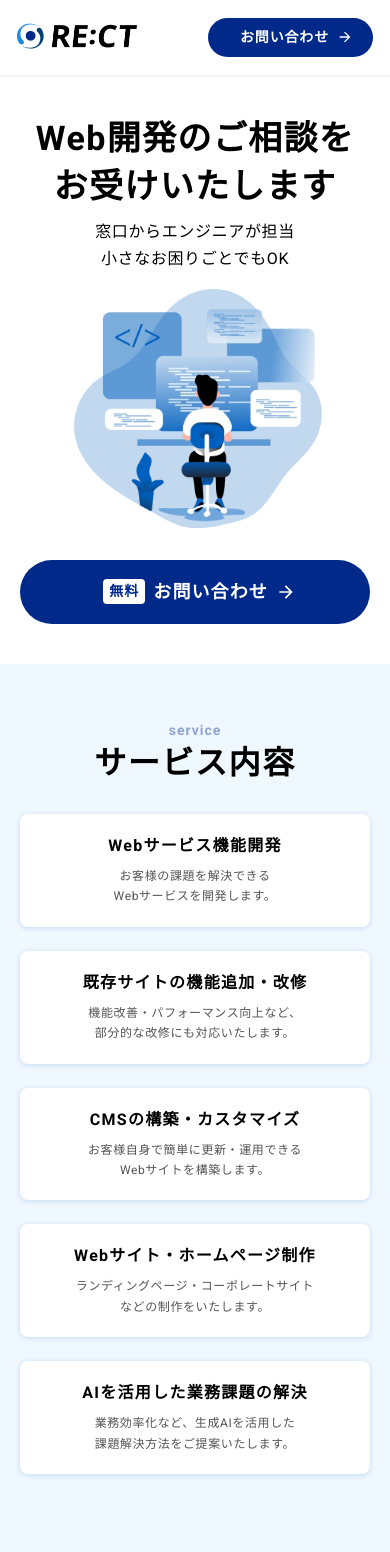
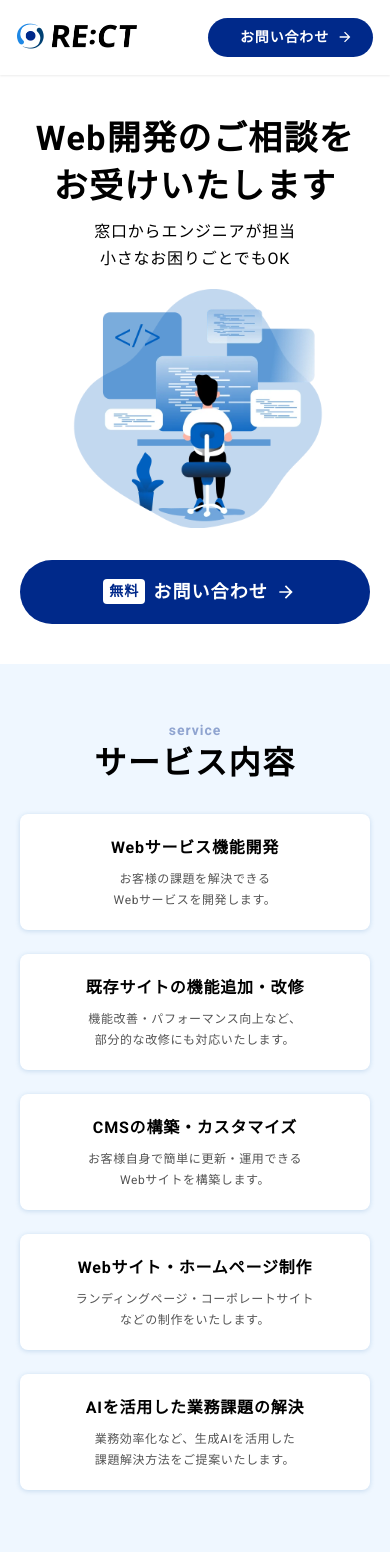
Before and after one commit to yutaroud/rect, a Next.js app: page /demand in a window 390 px wide. Shown: the top 1552 px of the page. Built offline with nearby package versions, Linux system fonts and the light colour scheme.

Commit message:
文字を共通化

```diff
--- a/src/app/demand/Case.tsx
+++ b/src/app/demand/Case.tsx
@@ -1,12 +1,9 @@
 import Heading2 from './components/Heading2'
 import { Box,Typography } from '@mui/material';
-import { sxStyles as commonSxStyles } from './components/Style';
+import { commonSxStyles } from './components/Style';
 
 const sxStyles = {
   headingText: {
-    fontSize: '14px',
-    letterSpacing: '0.05em',
-    lineHeight: '1.7',
     mt: 2,
     width: '100%',
     '@media screen and (max-width:450px)': {
@@ -19,17 +16,6 @@ const sxStyles = {
         }
       }
     }
-  },
-  title: {
-    fontSize: '20px',
-    fontWeight: 'bold',
-    letterSpacing: '0.05em',
-    lineHeight: '1.6',
-  },
-  text: {
-    fontSize: '14px',
-    letterSpacing: '0.05em',
-    lineHeight: '1.7',
   },
   list: {
     listStyle: 'none',
@@ -62,17 +48,11 @@ const sxStyles = {
     gap: 2,
     '& > dt' : {
       color: commonSxStyles.color.grayText,
-      fontSize: '12px',
-      letterSpacing: '0.05em',
-      lineHeight: '1.7',
       minWidth: '66px',
       maxWidth: '66px',
     },
     '& > dd' : {
       color: commonSxStyles.color.grayText,
-      fontSize: '12px',
-      letterSpacing: '0.05em',
-      lineHeight: '1.7',
     },
     '& + &': {
       mt:0.5,
@@ -111,44 +91,44 @@ const Case = () => {
       >
         <Box sx={{minWidth: '22%'}}>
           <Heading2 subText="case" mainText="開発事例" position='right'/>
-          <Typography component="p" sx={sxStyles.headingText}>弊社エンジニアが<br/>実際に対応した業務の<br/>一部をご紹介いたします。</Typography>
+          <Typography component="p" sx={[sxStyles.headingText,commonSxStyles.typography.normalText]}>弊社エンジニアが<br/>実際に対応した業務の<br/>一部をご紹介いたします。</Typography>
         </Box>
         <Box component="ul" sx={sxStyles.list}>
           <Box component="li" sx={sxStyles.listItem}>
-            <Typography component="h3" sx={sxStyles.title}>コーポレートサイトの開発</Typography>
+            <Typography component="h3" sx={commonSxStyles.typography.heading3}>コーポレートサイトの開発</Typography>
             <Box component="ul" sx={sxStyles.listItemText}>
-              <Typography component="li" sx={sxStyles.text}>UI・UXから一貫したシステム開発</Typography>
-              <Typography component="li" sx={sxStyles.text}>要件に合わせた独自プラグインの開発</Typography>
-              <Typography component="li" sx={sxStyles.text}>担当者が簡単に更新できるカスタマイズCMSの実装</Typography>
+              <Typography component="li" sx={commonSxStyles.typography.normalText}>UI・UXから一貫したシステム開発</Typography>
+              <Typography component="li" sx={commonSxStyles.typography.normalText}>要件に合わせた独自プラグインの開発</Typography>
+              <Typography component="li" sx={commonSxStyles.typography.normalText}>担当者が簡単に更新できるカスタマイズCMSの実装</Typography>
             </Box>
             <Box component="dl" sx={sxStyles.tech}>
               <Box sx={sxStyles.techWrap}>
-                <Typography component="dt">技術・言語</Typography>
-                <Typography component="dd">WordPress</Typography>
+                <Typography component="dt" sx={commonSxStyles.typography.smallText}>技術・言語</Typography>
+                <Typography component="dd" sx={commonSxStyles.typography.smallText}>WordPress</Typography>
               </Box>
               <Box sx={sxStyles.techWrap}>
-                <Typography component="dt">開発期間</Typography>
-                <Typography component="dd">1ヶ月</Typography>
+                <Typography component="dt" sx={commonSxStyles.typography.smallText}>開発期間</Typography>
+                <Typography component="dd" sx={commonSxStyles.typography.smallText}>1ヶ月</Typography>
               </Box>
             </Box>
           </Box>
           <Box component="li" sx={sxStyles.listItem}>
-            <Typography component="h3" sx={sxStyles.title}>レガシーシステムのモダン化</Typography>
+            <Typography component="h3" sx={commonSxStyles.typography.heading3}>レガシーシステムのモダン化</Typography>
             <Box component="ul" sx={sxStyles.listItemText}>
-              <Typography component="li" sx={sxStyles.text}>Rails4からRails6(当時の最新版)へのバージョンアップ対応</Typography>
-              <Typography component="li" sx={sxStyles.text}>RSpecを用いたテストの整備</Typography>
-              <Typography component="li" sx={sxStyles.text}>RuboCopの導入/CIでの自動判定</Typography>
-              <Typography component="li" sx={sxStyles.text}>開発環境の構築時間を短縮するためのコンテナ化・EC2からFargateへの移管</Typography>
-              <Typography component="li" sx={sxStyles.text}>Terraformでの本番環境のコード化</Typography>
+              <Typography component="li" sx={commonSxStyles.typography.normalText}>Rails4からRails6(当時の最新版)へのバージョンアップ対応</Typography>
+              <Typography component="li" sx={commonSxStyles.typography.normalText}>RSpecを用いたテストの整備</Typography>
+              <Typography component="li" sx={commonSxStyles.typography.normalText}>RuboCopの導入/CIでの自動判定</Typography>
+              <Typography component="li" sx={commonSxStyles.typography.normalText}>開発環境の構築時間を短縮するためのコンテナ化・EC2からFargateへの移管</Typography>
+              <Typography component="li" sx={commonSxStyles.typography.normalText}>Terraformでの本番環境のコード化</Typography>
             </Box>
             <Box component="dl" sx={sxStyles.tech}>
               <Box sx={sxStyles.techWrap}>
-                <Typography component="dt">技術・言語</Typography>
-                <Typography component="dd">Ruby, Ruby on Rails, AWS Fargate, Terraform</Typography>
+                <Typography component="dt" sx={commonSxStyles.typography.smallText}>技術・言語</Typography>
+                <Typography component="dd" sx={commonSxStyles.typography.smallText}>Ruby, Ruby on Rails, AWS Fargate, Terraform</Typography>
               </Box>
               <Box sx={sxStyles.techWrap}>
-                <Typography component="dt">開発期間</Typography>
-                <Typography component="dd">2ヶ月</Typography>
+                <Typography component="dt" sx={commonSxStyles.typography.smallText}>開発期間</Typography>
+                <Typography component="dd" sx={commonSxStyles.typography.smallText}>2ヶ月</Typography>
               </Box>
             </Box>
           </Box>
--- a/src/app/demand/Company.tsx
+++ b/src/app/demand/Company.tsx
@@ -2,14 +2,11 @@
 import Heading2 from './components/Heading2'
 import CustomButton from './components/Button'
 import { Box,Typography } from '@mui/material';
-import { sxStyles as commonSxStyles } from './components/Style';
+import { commonSxStyles } from './components/Style';
 
 
 const sxStyles = {
   text: {
-    fontSize: '14px',
-    letterSpacing: '0.05em',
-    lineHeight: '1.7',
     textAlign: 'center',
     mt: 4,
     '& + &': {
@@ -44,8 +41,8 @@ const Company = () => {
         }}
       >
         <Heading2 subText="company" mainText="会社概要"/>
-        <Typography sx={sxStyles.text}>「社会のコミュニケーションを、<br/>ITの力でもっと活発に」</Typography>
-        <Typography sx={sxStyles.text}>株式会社レクトは、情報通信サービスの<br/>開発・運営を行っている会社です。</Typography>
+        <Typography sx={[sxStyles.text,commonSxStyles.typography.normalText]}>「社会のコミュニケーションを、<br/>ITの力でもっと活発に」</Typography>
+        <Typography sx={[sxStyles.text,commonSxStyles.typography.normalText]}>株式会社レクトは、情報通信サービスの<br/>開発・運営を行っている会社です。</Typography>
         <Box sx={{
           mt:4,
           textAlign: 'center',
--- a/src/app/demand/Contact.tsx
+++ b/src/app/demand/Contact.tsx
@@ -2,13 +2,10 @@ import Heading2 from './components/Heading2'
 import CustomButton from './components/Button'
 import { Box,Typography } from '@mui/material';
 import img from '../../../public/image/demand/contact_image.webp';
-import { sxStyles as commonSxStyles } from './components/Style';
+import { commonSxStyles } from './components/Style';
 
 const sxStyles = {
   text: {
-    fontSize: '14px',
-    letterSpacing: '0.05em',
-    lineHeight: '1.7',
     color: commonSxStyles.color.white,
     mt: 2,
     '@media screen and (max-width:450px)': {
@@ -48,7 +45,7 @@ const Contact = () => {
         }
       }}>
         <Heading2 subText="contact" mainText="お問い合わせ" position="right" backGroundWhite={false}/>
-        <Typography sx={sxStyles.text}>相談は無料です。小さなことでも、<br/>お気軽にご連絡ください。</Typography>
+        <Typography sx={[sxStyles.text,commonSxStyles.typography.normalText]}>相談は無料です。小さなことでも、<br/>お気軽にご連絡ください。</Typography>
         <Box sx={{
           mt: 4,
           '@media screen and (max-width:450px)': {
--- a/src/app/demand/Flow.tsx
+++ b/src/app/demand/Flow.tsx
@@ -2,7 +2,7 @@ import Heading2 from './components/Heading2'
 import { Box,Typography } from '@mui/material';
 import arrow from '../../../public/image/demand/flow_arrow.svg';
 import React from 'react';
-import { sxStyles as commonSxStyles } from './components/Style';
+import { commonSxStyles } from './components/Style';
 import { alpha } from '@mui/system';
 
 const flow = [
@@ -44,9 +44,6 @@ const flow = [
 
 const sxStyles = {
   list: {
-    fontSize: '14px',
-    letterSpacing: '0.05em',
-    lineHeight: '1.7',
     mt: 5,
     display: 'flex',
     gap: '8px',
@@ -118,37 +115,33 @@ const Flow = () => {
       >
         <Heading2 subText="flow" mainText="ご利用の流れ"/>
         <Box sx={sxStyles.scroll}>
-          <Box sx={sxStyles.list} component="ol">
+          <Box sx={[sxStyles.list,commonSxStyles.typography.normalText]} component="ol">
             {flow.map((item, index) => (
               <React.Fragment key={item.id}>
                 <Box component="li" sx={sxStyles.listItem}>
                   <Box sx={sxStyles.listItemWrap}>
-                    <Typography sx={{
-                      fontSize: '20px',
-                      fontWeight: 'bold',
-                      letterSpacing: '0.05em',
-                      lineHeight: '1.7',
+                    <Typography sx={[{
                       display: 'flex',
                       flexDirection: 'column',
                       alignContent: 'center',
                       justifyContent: 'flex-start',
                       textAlign: 'center',
                       color: commonSxStyles.color.primary,
-                    }}>
-                      <Typography component="span" sx={{
-                        fontSize: '14px',
+                    },
+                    commonSxStyles.typography.heading3]}>
+                      <Typography component="span" sx={[{
                         fontWeight: 'bold',
                         color: alpha(commonSxStyles.color.primary, 0.4),
-                      }}>{item.step}</Typography>
+                      },
+                      commonSxStyles.typography.normalText]}>{item.step}</Typography>
                       {item.title}
                     </Typography>
-                    <Typography sx={{
+                    <Typography sx={[{
                       mt: 2,
-                      fontSize: '14px',
-                      letterSpacing: '0.05em',
-                      lineHeight: '1.7',
                       textAlign: 'center'
-                    }}>
+                    },
+                    commonSxStyles.typography.normalText
+                    ]}>
                       {item.detail}
                     </Typography>
                   </Box>
--- a/src/app/demand/KeyVisual.tsx
+++ b/src/app/demand/KeyVisual.tsx
@@ -2,6 +2,7 @@
 import { Box,Typography } from '@mui/material';
 import CustomButton from './components/Button'
 import img from '../../../public/image/demand/keyVisual_image.webp';
+import { commonSxStyles } from './components/Style';
 
 const KeyVisual = () => {
   return (
@@ -78,17 +79,10 @@ const KeyVisual = () => {
               mt: 1,
             }
             }}>
-            <Typography  sx={{
-              fontSize: '16px',
-              letterSpacing: '0.04em',
-              lineHeight: '1.7',
-              }}>
-                窓口からエンジニアが担当
+              <Typography  sx={commonSxStyles.typography.largeText}>
+                  窓口からエンジニアが担当
               </Typography>
-              <Typography  sx={{
-                fontSize: '16px',
-                letterSpacing: '0.04em',
-                lineHeight: '1.7',
+              <Typography  sx={[{
                 '&:before': {
                   content: '"/"',
                   mr: 1,
@@ -96,7 +90,8 @@ const KeyVisual = () => {
                     content: 'none',
                   }
                 }
-              }}>
+              },
+              commonSxStyles.typography.largeText]}>
                 小さなお困りごとでもOK
             </Typography>
           </Box>
--- a/src/app/demand/Point.tsx
+++ b/src/app/demand/Point.tsx
@@ -4,21 +4,14 @@ import point1 from '../../../public/image/demand/point_image_01.webp';
 import point2 from '../../../public/image/demand/point_image_02.webp';
 import style1 from '../../../public/image/demand/point_icon_01.webp';
 import style2 from '../../../public/image/demand/point_icon_02.webp';
-import { sxStyles as commonSxStyles } from './components/Style';
+import { commonSxStyles } from './components/Style';
 
 const sxStyles = {
   title: {
-    fontSize: '20px',
-    fontWeight: 'bold',
-    letterSpacing: '0.05em',
-    lineHeight: '1.6',
     textAlign: 'center',
     mt: 2,
   },
   text: {
-    fontSize: '14px',
-    letterSpacing: '0.05em',
-    lineHeight: '1.7',
     '& + &' : {
       mt: 1,
     }
@@ -110,20 +103,20 @@ const Point = () => {
         <Box component="ul" sx={sxStyles.list}>
           <Box component="li" sx={sxStyles.listItem}>
             <img src={point1.src} alt="" width="462" height="374" />
-            <Typography component="h3" sx={sxStyles.title}>エンジニアが窓口で、<br/>スムーズなやりとりを実現</Typography>
+            <Typography component="h3" sx={[sxStyles.title,commonSxStyles.typography.heading3]}>エンジニアが窓口で、<br/>スムーズなやりとりを実現</Typography>
             <Box mt={2}>
-              <Typography sx={sxStyles.text}>営業担当者ではなく、開発を行うエンジニアが直接ヒアリングから担当します。</Typography>
-              <Typography sx={sxStyles.text}>これにより、お客様の要望を正確に把握し、技術的な要件をスムーズにすり合わせることが可能です。</Typography>
-              <Typography sx={sxStyles.text}>専門用語は使わず、わかりやすく丁寧にご説明しますので、IT知識がなくてもご安心ください。</Typography>
+              <Typography sx={[sxStyles.text,commonSxStyles.typography.normalText]}>営業担当者ではなく、開発を行うエンジニアが直接ヒアリングから担当します。</Typography>
+              <Typography sx={[sxStyles.text,commonSxStyles.typography.normalText]}>これにより、お客様の要望を正確に把握し、技術的な要件をスムーズにすり合わせることが可能です。</Typography>
+              <Typography sx={[sxStyles.text,commonSxStyles.typography.normalText]}>専門用語は使わず、わかりやすく丁寧にご説明しますので、IT知識がなくてもご安心ください。</Typography>
             </Box>
           </Box>
           <Box component="li" sx={sxStyles.listItem}>
             <img src={point2.src} alt="" width="462" height="374" />
-            <Typography component="h3" sx={sxStyles.title}>小さな案件・ご相談でも<br/>歓迎します</Typography>
+            <Typography component="h3" sx={[sxStyles.title,commonSxStyles.typography.heading3]}>小さな案件・ご相談でも<br/>歓迎します</Typography>
             <Box mt={2}>
-              <Typography sx={sxStyles.text}>「Webサイトの一部だけ修正したい」といったご相談でも大歓迎です。</Typography>
-              <Typography sx={sxStyles.text}>どんなに小さなご要望にも真摯に向き合い、お客様に寄り添った開発を心がけています。</Typography>
-              <Typography sx={sxStyles.text}>まずはお客様が抱えている「こんなことはできる？」という疑問を、ぜひお聞かせください。</Typography>
+              <Typography sx={[sxStyles.text,commonSxStyles.typography.normalText]}>「Webサイトの一部だけ修正したい」といったご相談でも大歓迎です。</Typography>
+              <Typography sx={[sxStyles.text,commonSxStyles.typography.normalText]}>どんなに小さなご要望にも真摯に向き合い、お客様に寄り添った開発を心がけています。</Typography>
+              <Typography sx={[sxStyles.text,commonSxStyles.typography.normalText]}>まずはお客様が抱えている「こんなことはできる？」という疑問を、ぜひお聞かせください。</Typography>
             </Box>
           </Box>
         </Box>
--- a/src/app/demand/Service.tsx
+++ b/src/app/demand/Service.tsx
@@ -2,7 +2,7 @@ import Heading2 from './components/Heading2'
 import { Box,Typography } from '@mui/material';
 import skill from '../../../public/image/demand/service_skill.webp';
 import React from 'react';
-import { sxStyles as commonSxStyles } from './components/Style';
+import { commonSxStyles } from './components/Style';
 
 const skillData = [
   {
@@ -60,9 +60,6 @@ const sxStyles = {
     }
   },
   title: {
-    fontSize: '16px',
-    letterSpacing: '0.08em',
-    lineHeight: '1.5',
     fontWeight: 'bold',
     '& > br': {
       '@media screen and (max-width:450px)': {
@@ -71,9 +68,6 @@ const sxStyles = {
     }
   },
   text: {
-    fontSize: '12px',
-    letterSpacing: '0.05em',
-    lineHeight: '1.7',
     color: commonSxStyles.color.grayText,
     mt: 1,
   },
@@ -89,10 +83,6 @@ const sxStyles = {
     }
   },
   skillTitle: {
-    fontSize: '20px',
-    fontWeight: 'bold',
-    letterSpacing: '0.05em',
-    lineHeight: '1.6',
     color: commonSxStyles.color.primary,
     '@media screen and (max-width:450px)': {
       textAlign: 'center',
@@ -124,24 +114,24 @@ const Service = () => {
         <Heading2 subText="service" mainText="サービス内容"/>
         <Box component="ul" sx={sxStyles.list}>
           <Box component="li" sx={sxStyles.listItem}>
-            <Typography component="h3" sx={sxStyles.title}>Webサービス<br/>機能開発</Typography>
-            <Typography sx={sxStyles.text}>お客様の課題を解決できる<br/>Webサービスを開発します。</Typography>
+            <Typography component="h3" sx={[sxStyles.title,commonSxStyles.typography.largeText]}>Webサービス<br/>機能開発</Typography>
+            <Typography sx={[sxStyles.text,commonSxStyles.typography.smallText]}>お客様の課題を解決できる<br/>Webサービスを開発します。</Typography>
           </Box>
           <Box component="li" sx={sxStyles.listItem}>
-            <Typography component="h3" sx={sxStyles.title}>既存サイトの<br/>機能追加・改修</Typography>
-            <Typography sx={sxStyles.text}>機能改善・パフォーマンス向上など、<br/>部分的な改修にも対応いたします。</Typography>
+            <Typography component="h3" sx={[sxStyles.title,commonSxStyles.typography.largeText]}>既存サイトの<br/>機能追加・改修</Typography>
+            <Typography sx={[sxStyles.text,commonSxStyles.typography.smallText]}>機能改善・パフォーマンス向上など、<br/>部分的な改修にも対応いたします。</Typography>
           </Box>
           <Box component="li" sx={sxStyles.listItem}>
-            <Typography component="h3" sx={sxStyles.title}>CMSの<br/>構築・カスタマイズ</Typography>
-            <Typography sx={sxStyles.text}>お客様自身で簡単に更新・運用できる<br/>Webサイトを構築します。</Typography>
+            <Typography component="h3" sx={[sxStyles.title,commonSxStyles.typography.largeText]}>CMSの<br/>構築・カスタマイズ</Typography>
+            <Typography sx={[sxStyles.text,commonSxStyles.typography.smallText]}>お客様自身で簡単に更新・運用できる<br/>Webサイトを構築します。</Typography>
           </Box>
           <Box component="li" sx={sxStyles.listItem}>
-            <Typography component="h3" sx={sxStyles.title}>Webサイト・<br/>ホームページ制作</Typography>
-            <Typography sx={sxStyles.text}>ランディングページ・コーポレートサイト<br/>などの制作をいたします。</Typography>
+            <Typography component="h3" sx={[sxStyles.title,commonSxStyles.typography.largeText]}>Webサイト・<br/>ホームページ制作</Typography>
+            <Typography sx={[sxStyles.text,commonSxStyles.typography.smallText]}>ランディングページ・コーポレートサイト<br/>などの制作をいたします。</Typography>
           </Box>
           <Box component="li" sx={sxStyles.listItem}>
-            <Typography component="h3" sx={sxStyles.title}>AIを活用した<br/>業務課題の解決</Typography>
-            <Typography sx={sxStyles.text}>業務効率化など、生成AIを活用した<br/>課題解決方法をご提案いたします。</Typography>
+            <Typography component="h3" sx={[sxStyles.title,commonSxStyles.typography.largeText]}>AIを活用した<br/>業務課題の解決</Typography>
+            <Typography sx={[sxStyles.text,commonSxStyles.typography.smallText]}>業務効率化など、生成AIを活用した<br/>課題解決方法をご提案いたします。</Typography>
           </Box>
         </Box>
         <Box sx={sxStyles.skillWrap}>
@@ -157,7 +147,7 @@ const Service = () => {
               width: '100%',
             }
           }}>
-            <Typography sx={sxStyles.skillTitle}>対応技術 一例</Typography>
+            <Typography sx={[sxStyles.skillTitle,commonSxStyles.typography.heading3]}>対応技術 一例</Typography>
             <Box component="dl" mt={2}>
               {skillData.map((data) => (
                 <Box key={data.id} sx={{
@@ -174,22 +164,16 @@ const Service = () => {
                 }}>
                   <Typography
                     component="dt"
-                    sx={{
+                    sx={[{
                       fontWeight: 'bold',
                       minWidth: '240px',
                       maxWidth: '240px',
-                      fontSize: '14px',
-                      letterSpacing: '0.05em',
-                      lineHeight: '1.7',
-                    }}
+                    },
+                    commonSxStyles.typography.normalText]}
                   >
                     {data.category}
                   </Typography>
-                  <Typography component="dd" sx={{
-                      fontSize: '14px',
-                      letterSpacing: '0.05em',
-                      lineHeight: '1.7',
-                  }}>
+                  <Typography component="dd" sx={commonSxStyles.typography.normalText}>
                     {data.item.map((skill, index) => (
                       <React.Fragment key={index}>
                         {skill}
@@ -202,10 +186,7 @@ const Service = () => {
             </Box>
           </Box>
         </Box>
-        <Typography sx={{
-          fontSize: '14px',
-          letterSpacing: '0.05em',
-          lineHeight: '1.7',
+        <Typography sx={[{
           mt: 8,
           textAlign: 'center',
           '& > br': {
@@ -214,13 +195,11 @@ const Service = () => {
               display: 'block',
             }
           }
-        }}>
+        },
+        commonSxStyles.typography.normalText]}>
           記載のないご依頼につきましても、<br/>柔軟に対応いたします。
         </Typography>
-        <Typography sx={{
-          fontSize: '14px',
-          letterSpacing: '0.05em',
-          lineHeight: '1.7',
+        <Typography sx={[{
           textAlign: 'center',
           mt: 0.5,
           '& > br': {
@@ -229,7 +208,8 @@ const Service = () => {
               display: 'block',
             }
           }
-          }}>
+          },
+          commonSxStyles.typography.normalText]}>
           ご要望やご相談がございましたら、<br/>ぜひ一度お問い合わせください。
         </Typography>
 
--- a/src/app/demand/components/Style.tsx
+++ b/src/app/demand/components/Style.tsx
@@ -1,5 +1,5 @@
 
-export const sxStyles = {
+export const commonSxStyles = {
   typography: {
     headingSubText: {
       fontWeight: 'bold',
@@ -13,11 +13,35 @@ export const sxStyles = {
       fontWeight: 'bold',
       letterSpacing: '0.05em',
       fontSize: '36px',
+      '@media screen and (max-width:450px)': {
+        fontSize: '32px',
+      }
+    },
+    heading3: {
+      fontWeight: 'bold',
+      letterSpacing: '0.05em',
+      fontSize: '20px',
+      lineHeight: '1.7',
+    },
+    largeText: {
+      fontSize: '16px',
+      letterSpacing: '0.05em',
+      lineHeight: '1.7',
     },
     normalText: {
       fontSize: '14px',
       letterSpacing: '0.05em',
       lineHeight: '1.7',
+    },
+    smallText: {
+      fontSize: '12px',
+      letterSpacing: '0.05em',
+      lineHeight: '1.7',
+    },
+    buttonNormalText: {
+      fontSize: '18px',
+      fontWeight: 'bold',
+      letterSpacing: '0.06em',
     },
   },
   color: {
```
Also changed, not shown: src/app/demand/Faq.tsx (+14 -19 lines), src/app/demand/components/Button.tsx (+8 -10 lines), src/app/demand/components/Heading2.tsx (+9 -19 lines).
